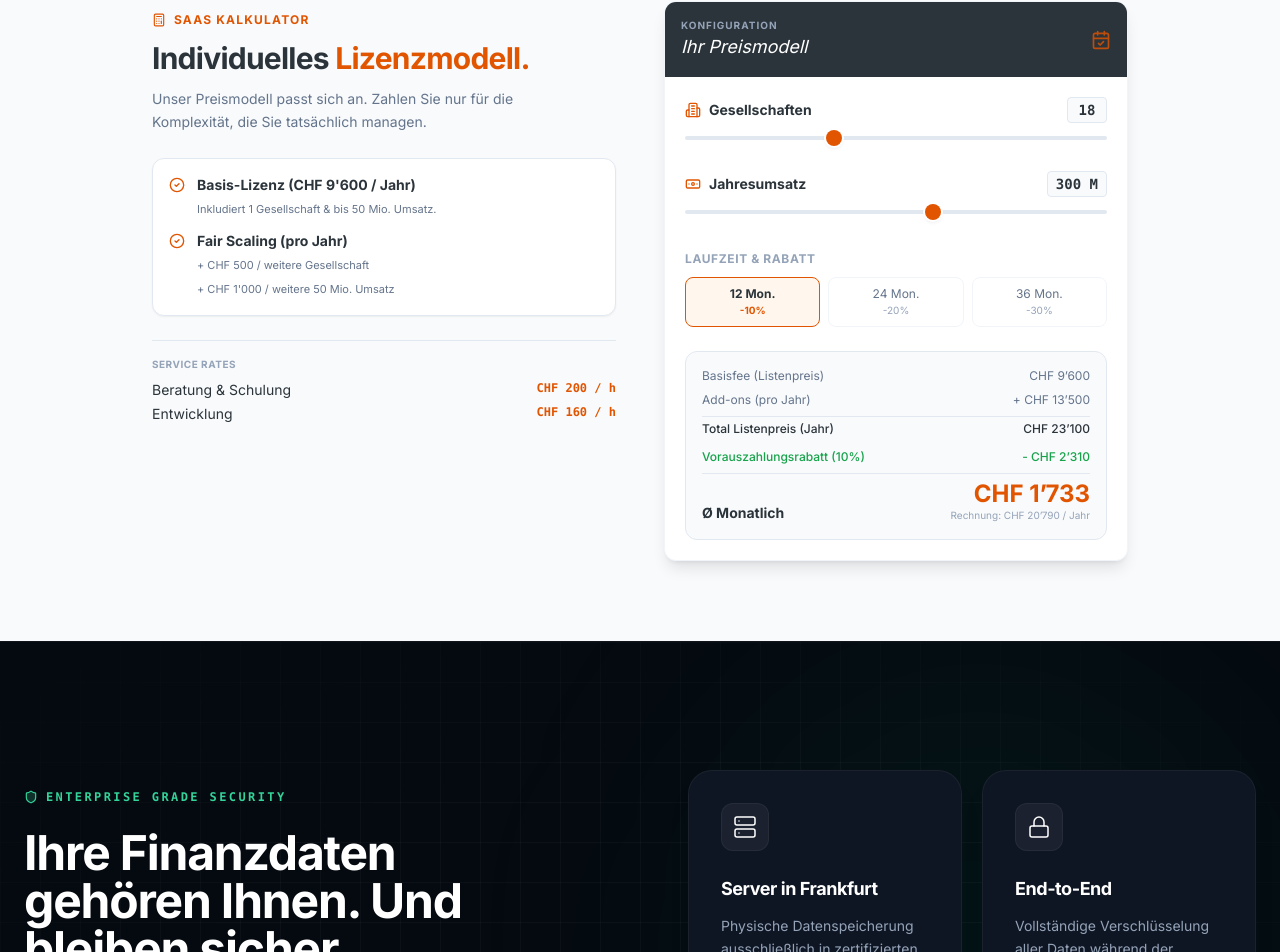
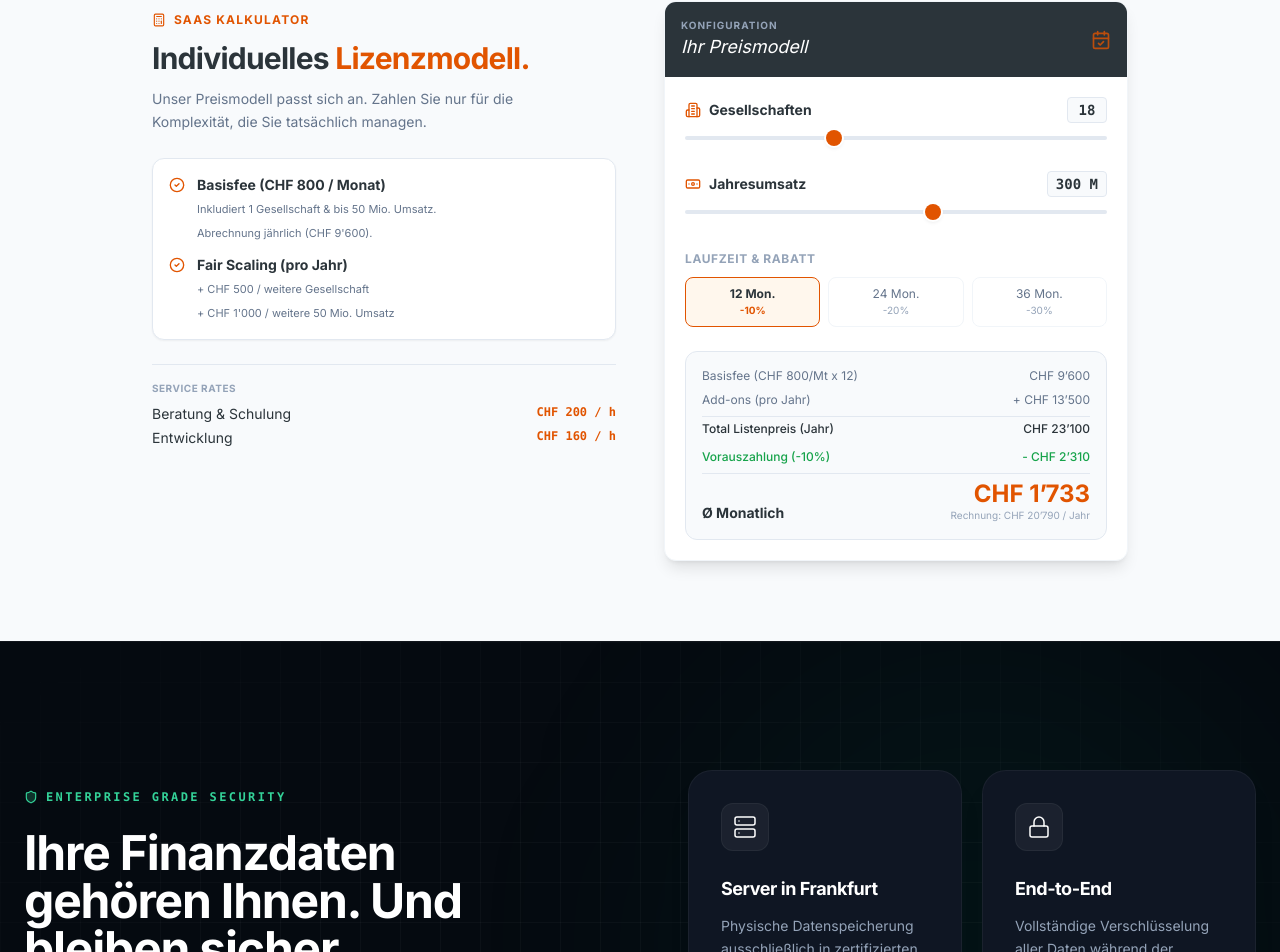
Before and after one commit to Ripptu/CoreMISv2, a React (Vite) app: page / in a window 1280 px wide. Shown: the part 6165-7117 px from the top of the page. Built offline with nearby package versions, Linux system fonts and the light colour scheme; a web font is replaced by a local one.

Commit message:
feat: Update license calculator pricing display
Refactor the license calculator to display the base fee in monthly terms (CHF 800) and clarify the annual billing. Also, update the favicon for the application.

```diff
--- a/components/LicenseCalculator.tsx
+++ b/components/LicenseCalculator.tsx
@@ -10,7 +10,8 @@ export const LicenseCalculator: React.FC = () => {
   const calculations = useMemo(() => {
     // 1. Annual Base Fee (9'600 CHF/Year, which is 800/Month)
     // Covers 1 Entity, up to 50 Mio Revenue.
-    const baseAnnual = 9600;
+    const baseMonthly = 800;
+    const baseAnnual = baseMonthly * 12;
 
     // 2. Entity Fee (500 CHF/Year per additional entity)
     const additionalEntitiesCount = Math.max(0, entities - 1);
@@ -40,6 +41,7 @@ export const LicenseCalculator: React.FC = () => {
     const finalMonthly = finalAnnual / 12;
 
     return {
+      baseMonthly,
       baseAnnual,
       entityFeeAnnual,
       revenueFeeAnnual,
@@ -85,8 +87,8 @@ export const LicenseCalculator: React.FC = () => {
                 <div className="flex items-start gap-3">
                   <CheckCircle2 size={16} className="text-accent-orange shrink-0 mt-0.5" />
                   <div>
-                    <strong className="text-primary block text-sm">Basis-Lizenz (CHF 9'600 / Jahr)</strong>
-                    <span className="text-[11px] text-secondary">Inkludiert 1 Gesellschaft & bis 50 Mio. Umsatz.</span>
+                    <strong className="text-primary block text-sm">Basisfee (CHF 800 / Monat)</strong>
+                    <span className="text-[11px] text-secondary">Inkludiert 1 Gesellschaft & bis 50 Mio. Umsatz.<br/>Abrechnung jährlich (CHF 9'600).</span>
                   </div>
                 </div>
                 <div className="flex items-start gap-3">
@@ -194,7 +196,7 @@ export const LicenseCalculator: React.FC = () => {
                   {/* Result Box - Compact */}
                   <div className="bg-slate-50 rounded-xl p-4 border border-slate-200 space-y-2">
                     <div className="flex justify-between text-xs text-secondary">
-                       <span>Basisfee (Listenpreis)</span>
+                       <span>Basisfee (CHF 800/Mt x 12)</span>
                        <span>{formatCHF(calculations.baseAnnual)}</span>
                     </div>
                     {(calculations.entityFeeAnnual > 0 || calculations.revenueFeeAnnual > 0) && (
@@ -209,7 +211,7 @@ export const LicenseCalculator: React.FC = () => {
                     </div>
 
                     <div className="flex justify-between text-xs text-green-600 font-medium pt-1">
-                       <span>Vorauszahlungsrabatt ({calculations.discountPercent * 100}%)</span>
+                       <span>Vorauszahlung (-{calculations.discountPercent * 100}%)</span>
                        <span>- {formatCHF(calculations.discountAmountAnnual)}</span>
                     </div>
 
--- a/index.html
+++ b/index.html
@@ -5,7 +5,7 @@
     <meta name="viewport" content="width=device-width, initial-scale=1, maximum-scale=5" />
     <title>CoreMIS - Professionelle Finanzsteuerung</title>
     <meta name="description" content="Zahlen. Klar. Im Griff. MIS für den Mittelstand." />
-    <link rel="icon" type="image/png" href="https://i.postimg.cc/c1F6x2bJ/6aeba13c-44fb-40da-a15c-6a534a48ab66.png">
+    <link rel="icon" type="image/png" href="https://i.postimg.cc/XYttwfQt/logo.png">
 
     <!-- Fonts: Inter for clean UI, Playfair Display for accents (replacing Caveat) -->
     <link rel="preconnect" href="https://fonts.googleapis.com">
```
